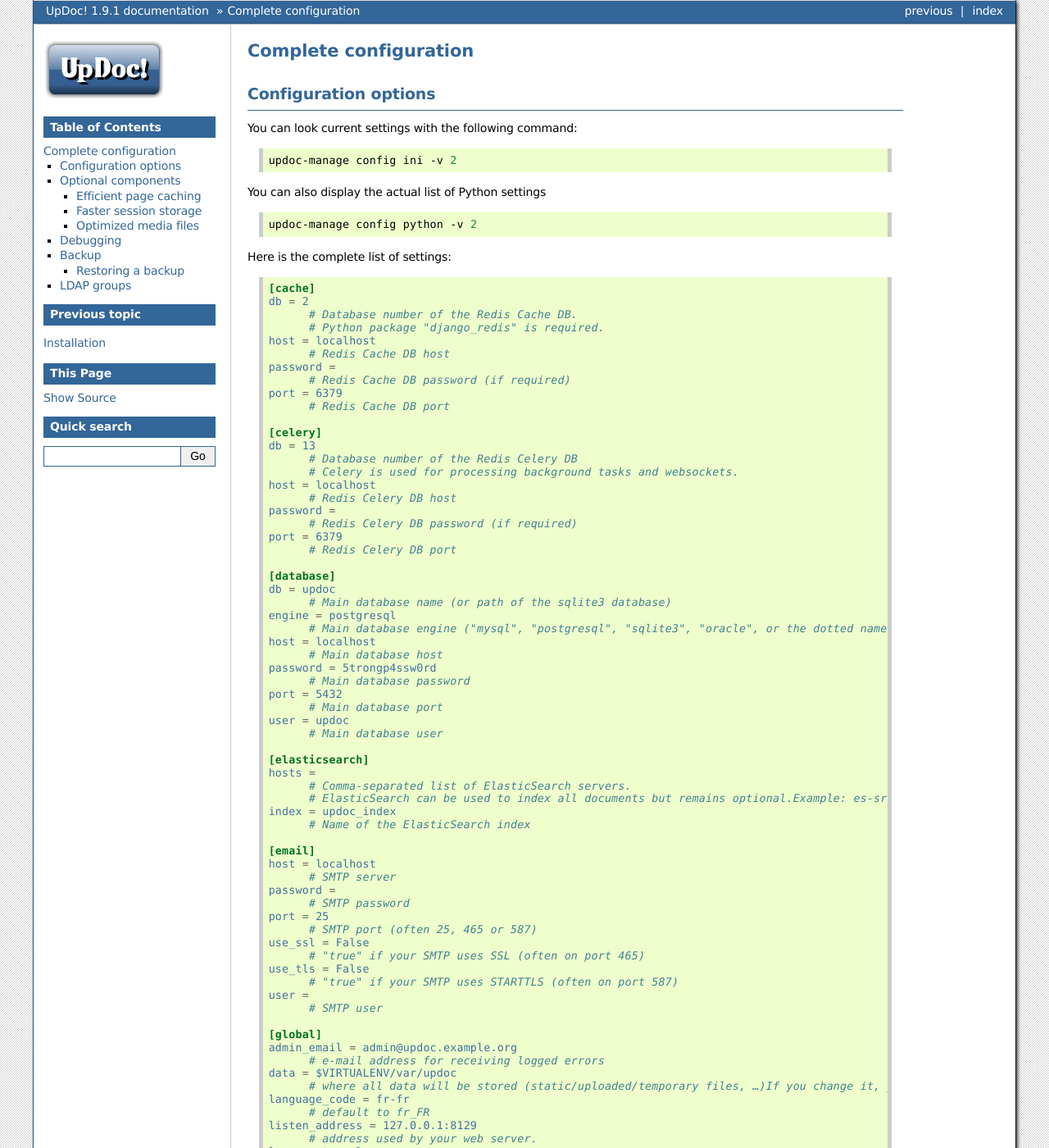
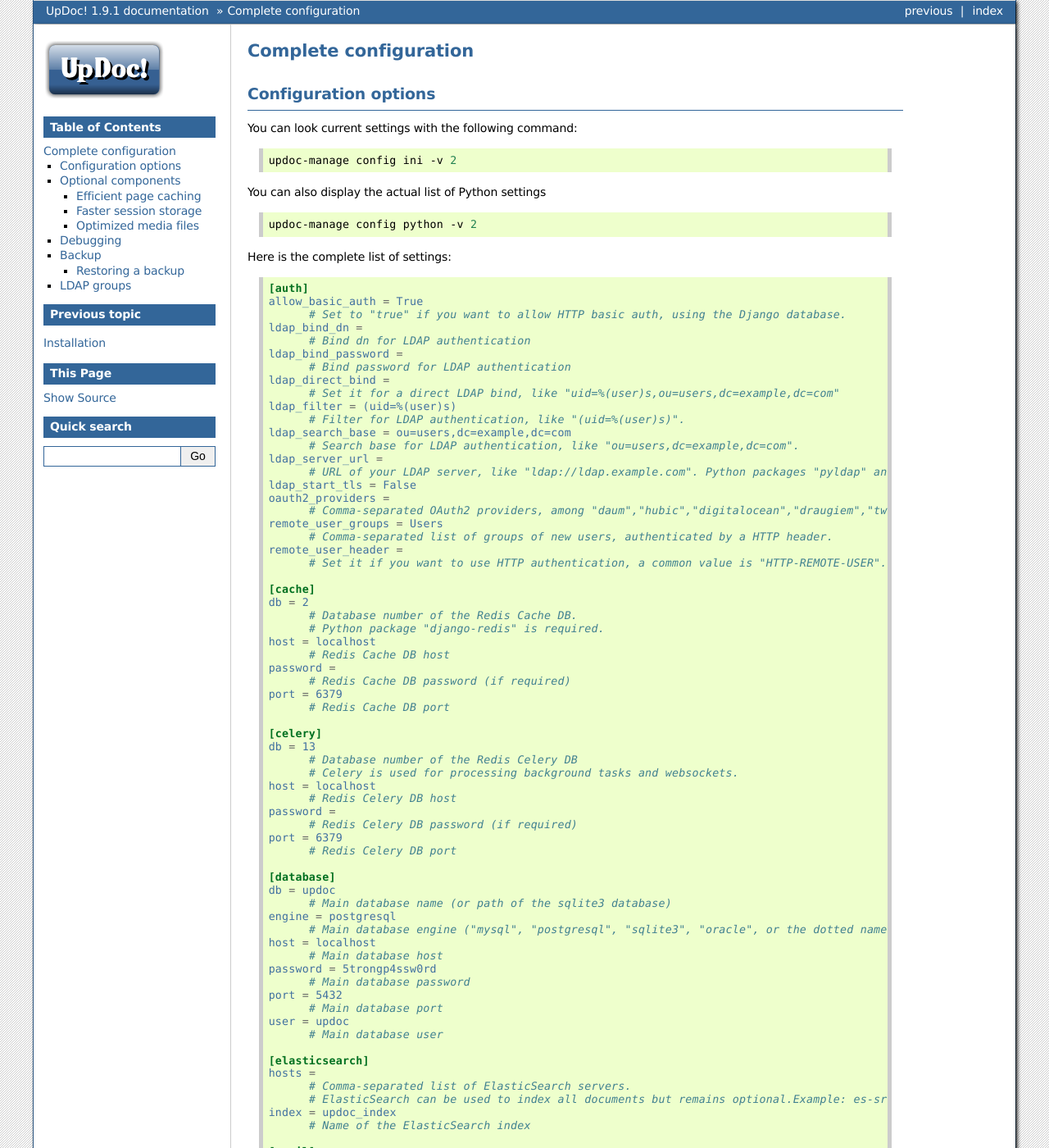
Before and after one commit to d9pouces/Updoc, a Sphinx documentation site: the page built from doc/source/configuration.rst, in a window 1280 px wide and 1400 px high. Shown: the whole window at 82% size. Built offline with Sphinx 7.4.7, drawn with Linux system fonts in a browser that asks for light colours; some of the changed text lies outside the part shown.

Commit message:
better callables on the default config, with multiple auth models

```diff
--- a/doc/source/conf.py
+++ b/doc/source/conf.py
@@ -235,7 +235,7 @@ man_pages = [
 
 # Bibliographic Dublin Core info.
 epub_title = "UpDoc!"
-epub_author = author
+epub_author = ''
 epub_publisher = "19pouces.net"
 epub_copyright = '2017, %s' % author
 
--- a/doc/source/configuration.rst
+++ b/doc/source/configuration.rst
@@ -23,10 +23,33 @@ Here is the complete list of settings:
 
 .. code-block:: ini
 
+  [auth]
+  allow_basic_auth = True
+  	# Set to "true" if you want to allow HTTP basic auth, using the Django database.
+  ldap_bind_dn =
+  	# Bind dn for LDAP authentication
+  ldap_bind_password =
+  	# Bind password for LDAP authentication
+  ldap_direct_bind =
+  	# Set it for a direct LDAP bind, like "uid=%(user)s,ou=users,dc=example,dc=com"
+  ldap_filter = (uid=%(user)s)
+  	# Filter for LDAP authentication, like "(uid=%(user)s)".
+  ldap_search_base = ou=users,dc=example,dc=com
+  	# Search base for LDAP authentication, like "ou=users,dc=example,dc=com".
+  ldap_server_url =
+  	# URL of your LDAP server, like "ldap://ldap.example.com". Python packages "pyldap" and "django-auth-ldap" must be installed.
+  ldap_start_tls = False
+  oauth2_providers =
+  	# Comma-separated OAuth2 providers, among "daum","hubic","digitalocean","draugiem","twitch","weixin","soundcloud","gitlab","fxa","twitter","weibo","naver","line","eveonline","angellist","vimeo","shopify","vk","google","dropbox","stackexchange","basecamp","stripe","linkedin","fivehundredpx","slack","orcid","spotify","odnoklassniki","douban","openid","bitbucket","xing","foursquare","facebook","tumblr","auth0","baidu","discord","twentythreeandme","reddit","feedly","instagram","edmodo","untappd","bitbucket_oauth2","robinhood","mailchimp","kakao","paypal","windowslive","github","bitly","mailru","asana","linkedin_oauth2","dropbox_oauth2","pinterest","evernote","coinbase","flickr","persona","amazon". "django-allauth" package must be installed.
+  remote_user_groups = Users
+  	# Comma-separated list of groups of new users, authenticated by a HTTP header.
+  remote_user_header =
+  	# Set it if you want to use HTTP authentication, a common value is "HTTP-REMOTE-USER".
+
   [cache]
   db = 2
   	# Database number of the Redis Cache DB.
-  	# Python package "django_redis" is required.
+  	# Python package "django-redis" is required.
   host = localhost
   	# Redis Cache DB host
   password =
@@ -91,7 +114,7 @@ Here is the complete list of settings:
   	# address used by your web server.
   log_remote_url =
   	# Send logs to a syslog or systemd log daemon.
-  	# Examples: syslog+tcp://localhost:514/user, syslog:///local7,syslog:///dev/log/daemon, logd:///project_name
+  	# Examples: syslog+tcp://localhost:514/user, syslog:///local7, syslog:///dev/log/daemon, logd:///project_name
   public_bookmarks = True
   public_docs = True
   public_index = True
@@ -109,7 +132,7 @@ Here is the complete list of settings:
   [sessions]
   db = 3
   	# Database number of the Redis sessions DB
-  	# Python package "redis_sessions" is required.
+  	# Python package "django-redis-sessions" is required.
   host = localhost
   	# Redis sessions DB host
   password =
@@ -141,23 +164,24 @@ Optional components
 Efficient page caching
 ~~~~~~~~~~~~~~~~~~~~~~
 
-You just need to install `django-redis-sessions`. Settings are automatically changed for using a local Redis server (of course, you can change it in your config file).
+You just need to install `django-redis`.
+Settings are automatically changed for using a local Redis server (of course, you can change it in your config file).
 
 .. code-block:: bash
 
-  pip install django-redis-sessions
+  pip install django-redis
 
 Faster session storage
 ~~~~~~~~~~~~~~~~~~~~~~
 
-You just need to install `redis-sessions` for storing sessions into user sessions in Redis instead of storing them in the main database.
+You just need to install `django-redis-sessions` for storing sessions into user sessions in Redis instead of storing them in the main database.
 Redis is not designed to be backuped; if you loose your Redis server, sessions are lost and all users must login again.
 However, Redis is faster than your main database server and sessions take a huge place if they are not regularly cleaned.
 Settings are automatically changed for using a local Redis server (of course, you can change it in your config file).
 
 .. code-block:: bash
 
-  pip install redis-sessions
+  pip install django-redis-sessions
 
 Optimized media files
 ~~~~~~~~~~~~~~~~~~~~~
--- a/doc/source/installation.rst
+++ b/doc/source/installation.rst
@@ -52,8 +52,8 @@ PostgreSQL is often a good choice for Django sites:
    echo "ALTER ROLE updoc CREATEDB" | sudo -u postgres psql -d postgres
    echo "CREATE DATABASE updoc OWNER updoc" | sudo -u postgres psql -d postgres
 
+
 UpDoc! also requires Redis for websockets, background tasks, caching pages and storing sessions:
-
 
 .. code-block:: bash
 
```
Also changed, not shown: other parts of doc/source/installation.rst (+1 -1 lines), 3 other files.
